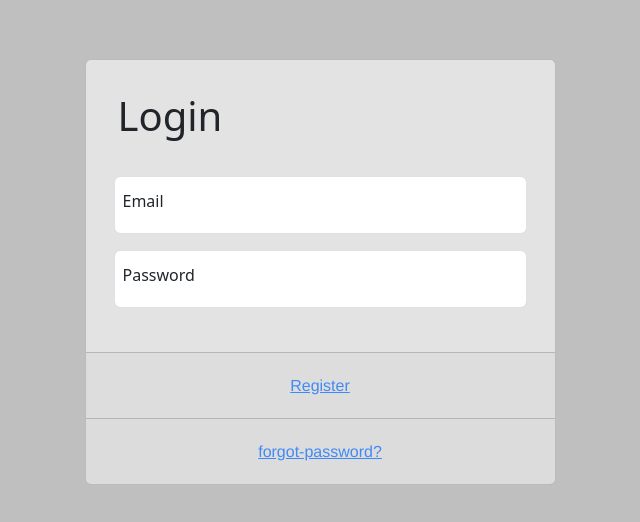
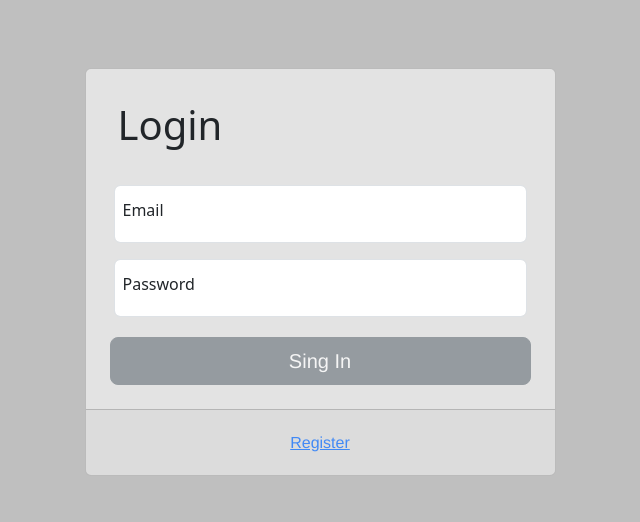
Before and after one commit to Kauan-Code19/DesenvolvimentoWebFrontEnd, an Angular app: page /login in a window 1280 px wide. Shown: the part 120-642 px from the top of the page, without its empty margins (320-960 px from the left). Built offline with nearby package versions, Linux system fonts and the light colour scheme.

Commit message:
adição do botao e ajuste na main e no form

```diff
--- a/src/app/pages/login/main-login-component/main-login-component.component.html
+++ b/src/app/pages/login/main-login-component/main-login-component.component.html
@@ -8,9 +8,6 @@
             <div class="card-footer p-1 text-body-secondary text-center">
                 <p class="p-card-footer my-3"><a routerLink="/register" class="link-opacity-75">Register</a></p>
             </div>
-            <div class="card-footer p-1 text-body-secondary text-center">
-                <p class="p-card-footer my-3"><a routerLink="/forgot-password" class="link-opacity-75">forgot-password?</a></p>
-            </div>
         </div>
     </div>
 </div>
--- /dev/null
+++ b/src/app/shared/button-component/button-component.component.html
@@ -0,0 +1,16 @@
+<div class="col-12">
+    <button type="submit" class="btn btn-secondary btn-lg w-100 text-btn"
+        (click)="submit()"
+        [disabled]="disabled"
+    >
+
+        @if (isLoginPage()) {
+            {{btnText}}
+        }@else if (isRegisterPage()) {
+            Register
+        }@else {
+            Edit
+        }
+
+    </button>
+</div>
--- /dev/null
+++ b/src/app/shared/button-component/button-component.component.scss
@@ -0,0 +1,4 @@
+.btn {
+    font-family: "Helvetica Neue", Helvetica, Arial, sans-serif;
+    font-weight: 300;
+}
--- /dev/null
+++ b/src/app/shared/button-component/button-component.component.ts
@@ -0,0 +1,31 @@
+import { CommonModule } from '@angular/common';
+import { Component, EventEmitter, Input, Output } from '@angular/core';
+import { Router } from '@angular/router';
+
+@Component({
+  selector: 'button-send-data-user-component',
+  standalone: true,
+  imports: [CommonModule],
+  providers: [Router],
+  templateUrl: './button-component.component.html',
+  styleUrl: './button-component.component.scss'
+})
+export class ButtonComponent {
+  constructor(private router: Router) {}
+
+  @Output("submitForm") onSubmit = new EventEmitter();
+  @Input() disabled: boolean = false;
+  @Input("btn-text") btnText: string = ""
+
+  submit() {
+    this.onSubmit.emit();
+  }
+
+  isLoginPage() : boolean {
+    return this.router.url === '/login';
+  }
+
+  isRegisterPage() : boolean {
+    return this.router.url === '/register'
+  }
+}
--- a/src/app/shared/form-component/form-component.component.html
+++ b/src/app/shared/form-component/form-component.component.html
@@ -9,4 +9,5 @@
         formControlName="password">
         <label for="input_password">Password</label>
       </div>
+      <button-send-data-user-component (click)="submit()" [disabled]="!inputsForm.valid" btn-text="Sing In"></button-send-data-user-component>
 </form>
--- a/src/app/shared/form-component/form-component.component.ts
+++ b/src/app/shared/form-component/form-component.component.ts
@@ -1,11 +1,13 @@
 import { Component } from '@angular/core';
 import { FormControl, FormGroup, ReactiveFormsModule, Validators } from '@angular/forms';
 import { Router } from '@angular/router';
+import { ButtonComponent } from '../button-component/button-component.component';
 
 @Component({
   selector: 'form-component',
   standalone: true,
-  imports: [ReactiveFormsModule],
+  imports: [ReactiveFormsModule, ButtonComponent],
+  providers: [Router],
   templateUrl: './form-component.component.html',
   styleUrl: './form-component.component.scss'
 })
@@ -21,4 +23,17 @@ export class FormComponent {
         Validators.pattern('^(?=.*[a-z])(?=.*[A-Z])(?=.*\\d).*$')]),
     });
   }
+
+  submit() {
+    if (this.inputsForm.valid) {
+
+      // this.service.sendDataLogin(this.inputsForm.value.login, this.inputsForm.value.password).subscribe({
+      //   next: (response) => {
+      //     const userId = response.id;
+
+      //     this.router.navigate(['user', userId]);
+      //   }
+      // })
+    }
+  }
 }
```
Also changed, not shown: 1 other file (tests, documents, lock files or other folders).
